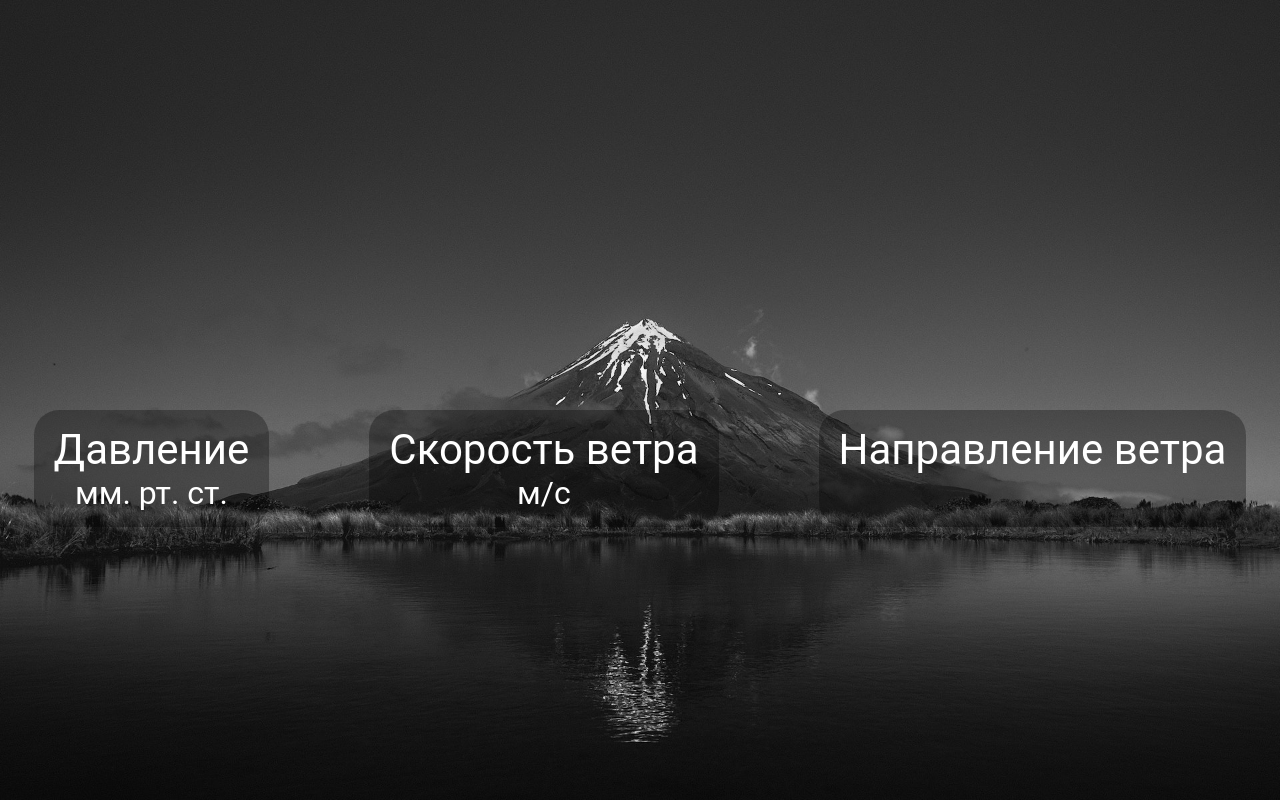
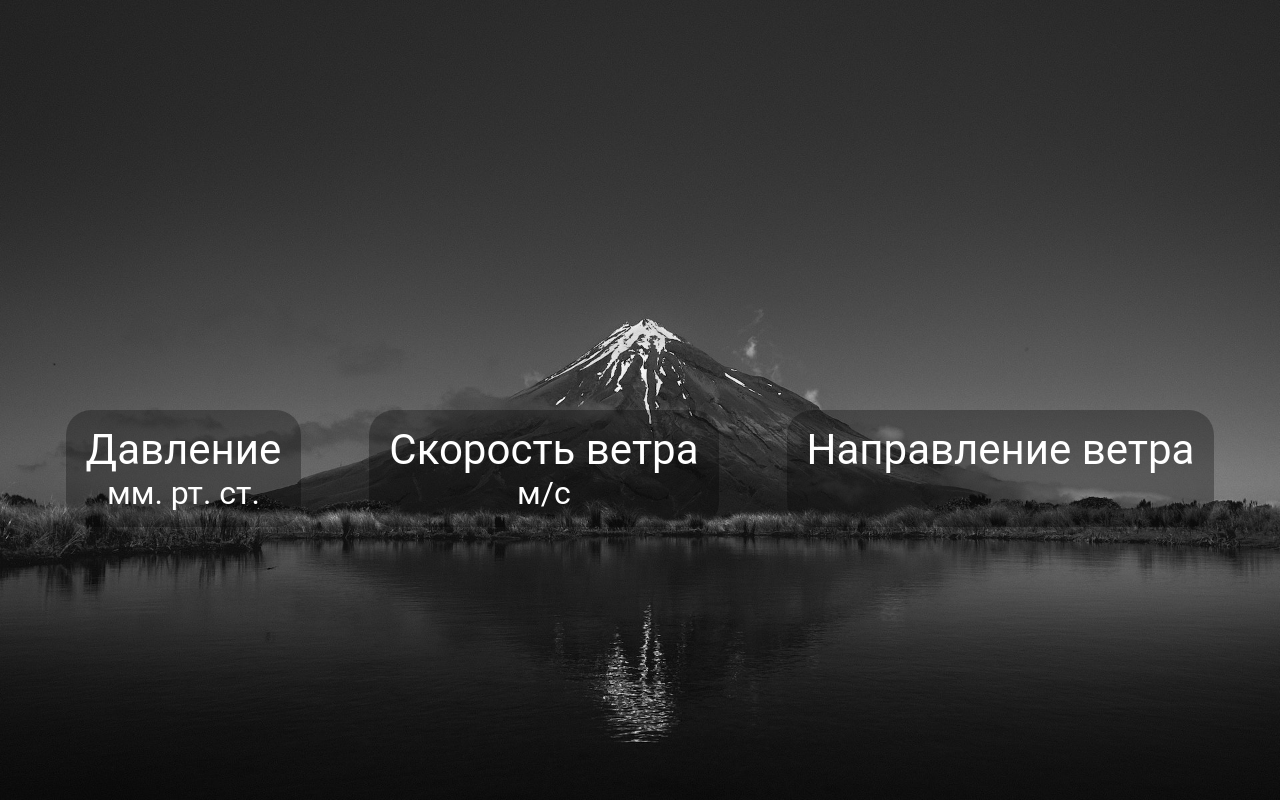
Before and after one commit to ShevchikNS/weather-app, a Next.js app: page /Footer in a window 1280 px wide. Built offline with nearby package versions, Linux system fonts and the light colour scheme.

Commit message:
change styles

```diff
--- a/styles/footer.css
+++ b/styles/footer.css
@@ -14,7 +14,7 @@
 
 .footerItems {
     display: flex;
-    gap: 5em;
+    gap: 3em;
     justify-content: center;
     text-align: center;
 }
@@ -34,7 +34,7 @@
     color: white;
 
 }
-@media screen and (max-width: 728px) {
+@media screen and (max-width: 820px) {
     .footerItems {
         display: flex;
         flex-direction: column;
--- a/styles/globals.css
+++ b/styles/globals.css
@@ -95,7 +95,7 @@ body {
     .weatherNow {
         text-align: center;
         font-size: 30px;
-        width: 70%;
+        width: 60%;
     }
 }
 
@@ -123,6 +123,6 @@ body {
     .weatherNow {
         text-align: center;
         font-size: 30px;
-        width: 70%;
+        width: 60%;
     }
 }
```
